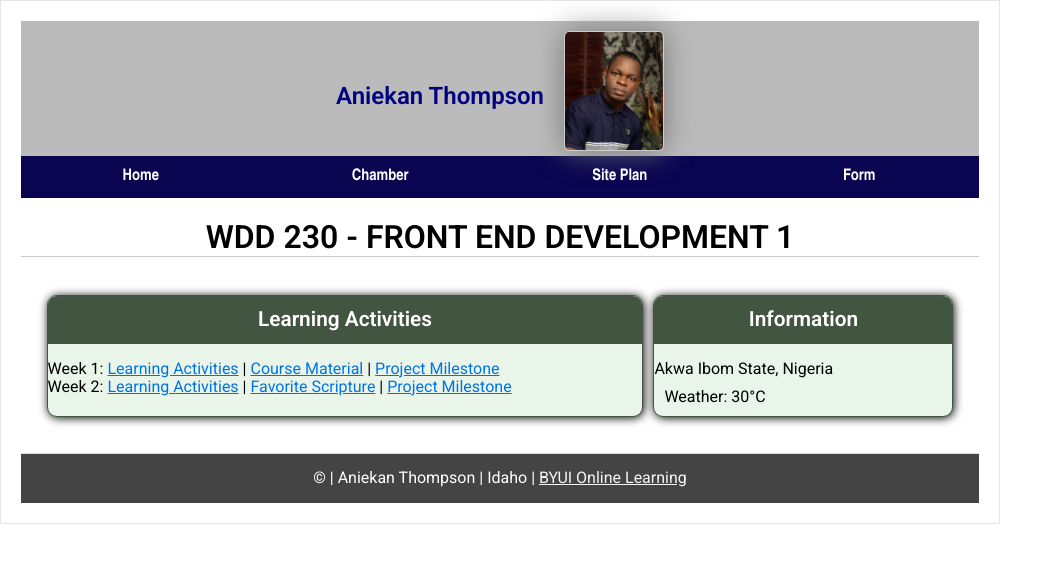
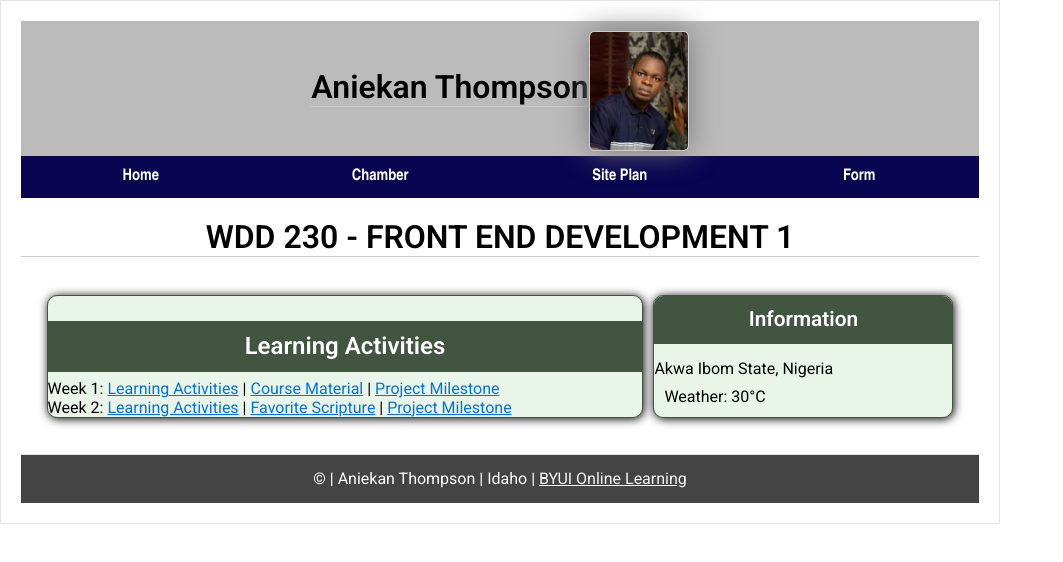
Before and after one commit to Thompani/wdd230, a plain HTML site: page index.html in a window 1280 px wide. Shown: the whole page, without its empty margins (0-1063 px from the left). Drawn offline with Linux system fonts and the light colour scheme; a script that the page names is missing.

Commit message:
still correcting

```diff
--- a/index.html
+++ b/index.html
@@ -21,9 +21,9 @@
 
 <body>
   <header>
-    <h2>Aniekan Thompson</h2>
+    <h1>Aniekan Thompson</h1>
     <picture>
-      <img src="images/aniekan-thomson.jpeg" alt="Placeholder Image">
+      <img src="images/aniekan-thomson.jpeg" alt="">
     </picture>
   </header>
   <a id="menu" href="#" aria-label="Menu link">Menu</a>
@@ -40,7 +40,7 @@
     <h1>WDD 230 - FRONT END DEVELOPMENT 1</h1>
     <div class="container">
       <section>
-        <h3><span>Learning Activities</span></h3>
+        <h2><span>Learning Activities</span></h2>
         Week 1: <a href="https://byui-cse.github.io/wdd230-ww-course/week01/">Learning Activities</a> |
         <a href="https://byui-cse.github.io/wdd131-ww-course/">Course Material</a> |
         <a href="https://byui-cse.github.io/wdd230-ww-course/week01/w01-project-milestone.html">Project Milestone</a><br>
```
